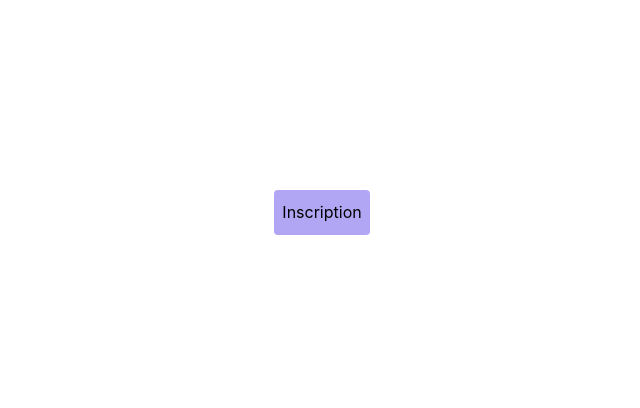
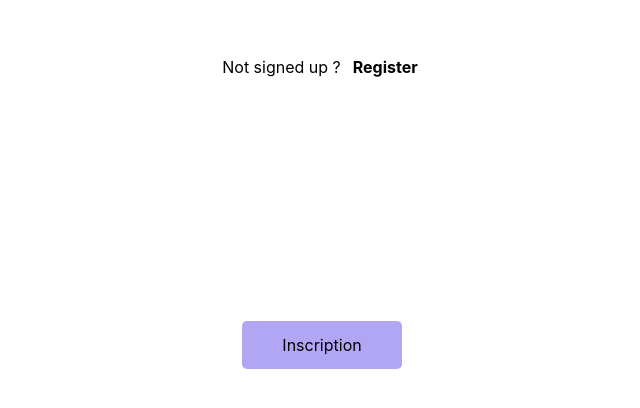
Before and after one commit to xsma-L/Design_Sys, a React (Create React App) app in the folder client/: page / in a window 1280 px wide. Shown: the part 188-596 px from the top of the page, without its empty margins (78-718 px from the left). Built offline with nearby package versions, Linux system fonts and the light colour scheme.

Commit message:
Atoms 1.0
Buttons/Link/Text

```diff
--- a/client/src/App.js
+++ b/client/src/App.js
@@ -6,8 +6,9 @@ function App() {
 
   return (
     <>
-      <div className='w-[100vh] h-[100vh] flex items-center justify-center'>
-        <button className='w-fit h-[45px] bg-secondary-purple p-2 rounded shadow-black active:border-2 active:border-button-active active:text-button-active'>Inscription</button>
+      <div className='w-[100vh] h-[100vh] flex flex-col items-center justify-evenly'>
+        <p className=''>Not signed up ?<a className='ml-2 ease-in duration-300 p-[4px] hover:bg-secondary-light-blue font-bold' href='/'>Register</a></p>
+        <button className='w-fit bg-secondary-purple py-[12px] px-[20px] md:px-[30px] lg:px-[40px] rounded-[5px] shadow-black hover:text-button-active active:border-2 active:border-button-active active:text-button-active'>Inscription</button>
       </div>
     </>
   );
--- a/client/src/Components/Atomes/Button.js
+++ b/client/src/Components/Atomes/Button.js
@@ -2,7 +2,7 @@ import React from 'react';
 
 function Button(action) {
     return (
-        <button className='w-fit h-[45px] bg-secondary-purple p-2 rounded shadow-black active:border-2 active:border-button-active active:text-button-active'>{action}</button>
+        <button className='w-fit bg-secondary-purple py-[12px] px-[20px] md:px-[30px] lg:px-[40px] rounded-[5px] shadow-black hover:text-button-active active:border-2 active:border-button-active active:text-button-active'>{action}</button>
     );
 }
 
--- /dev/null
+++ b/client/src/Components/Atomes/Link.js
@@ -0,0 +1,9 @@
+import React from 'react';
+
+function Link(value, dest) {
+    return(
+        <a className=' ml-2 ease-in duration-300 p-[4px] hover:bg-secondary-light-blue font-bold' href={dest}>{value}</a>
+    );
+}
+
+export default  Link
--- /dev/null
+++ b/client/src/Components/Atomes/Text.js
@@ -0,0 +1,15 @@
+import React from 'react';
+
+function Text(content, passwordForget) {
+    return (
+        <>
+            { passwordForget ?
+                <p className=''>{content}  /* Import Link */</p>
+            :
+                <p className=''>{content}</p>
+            }
+        </>
+    );
+}
+
+export default Text;
```
Also changed, not shown: client/src/Components/Atomes/Lien.js (deleted).
